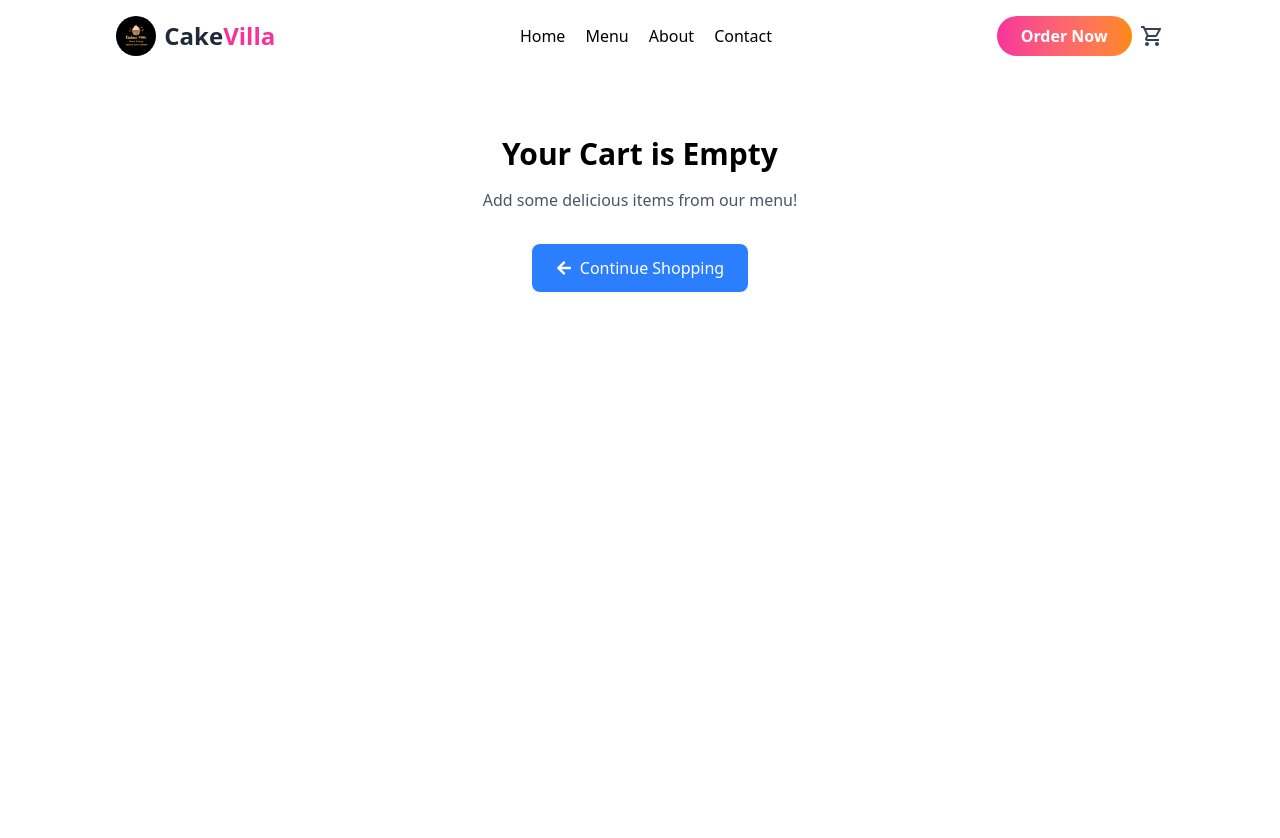
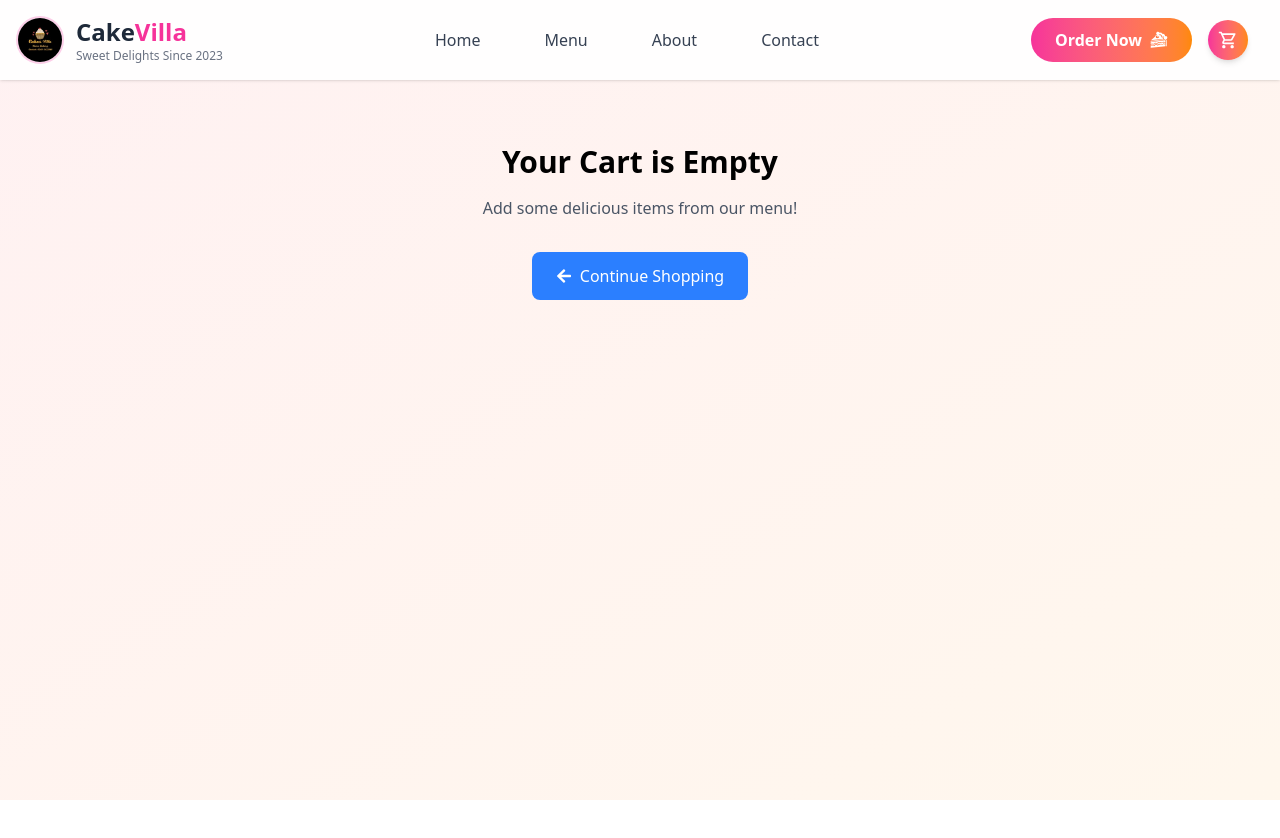
Before and after one commit to Hammad-000/Cakes-Villa, a React (Vite) app: page /cart in a window 1280 px wide. Shown: the top 838 px of the page. After the commit the page ends 800 px from the top, so only its background shows below. Built offline with nearby package versions, Linux system fonts and the light colour scheme.

Commit message:
Menu ui update

```diff
--- a/src/App.jsx
+++ b/src/App.jsx
@@ -1,5 +1,5 @@
 import { useState } from 'react';
-import { BrowserRouter as Router, Route, Routes, NavLink, Navigate ,Link } from 'react-router-dom';
+import { BrowserRouter as Router, Route, Routes, NavLink, Navigate, Link } from 'react-router-dom';
 import About from './Pages/About';
 import Menu from './Pages/Menu';
 import Contact from './Pages/Contact';
@@ -10,6 +10,8 @@ import Cart from './Pages/Cart';
 import ProductDetailpg from "./Pages/ProductDetailpg";
 import { MdOutlineShoppingCart } from "react-icons/md";
 import { CartProvider, useCart } from './components/CartContext';
+import { FaBars, FaTimes } from 'react-icons/fa'; // For mobile menu
+import { GiCakeSlice } from "react-icons/gi";
 
 
 function CartIcon() {
@@ -20,45 +22,60 @@ function CartIcon() {
     <div className="relative">
       <NavLink
         to="/cart"
-        className={({ isActive }) => isActive ? 'text-gray-700 hover:text-pink-600 font-medium' : 'hover:text-orange-500 transition-colors'}
+        className={({ isActive }) =>
+          isActive
+            ? 'flex items-center justify-center w-10 h-10 rounded-full bg-gradient-to-r from-pink-500 to-orange-400 text-white shadow-md'
+            : 'flex items-center justify-center w-10 h-10 rounded-full hover:bg-gray-100 transition-colors'
+        }
       >
-        <MdOutlineShoppingCart className="text-2xl" />
-      </NavLink>
+        <MdOutlineShoppingCart className="text-xl" />
         {cartItemsCount > 0 && (
-        <span className="absolute -top-2 -right-2 bg-red-500 text-white text-xs rounded-full w-5 h-5 flex items-center justify-center">
+          <span className="absolute -top-1 -right-1 bg-red-500 text-white text-xs font-bold rounded-full w-5 h-5 flex items-center justify-center">
             {cartItemsCount}
           </span>
         )}
+      </NavLink>
     </div>
   );
 }
 
 function App() {
+  const [isMenuOpen, setIsMenuOpen] = useState(false);
+
   return (
     <CartProvider>
-      <Router  >
-        <div className=' gap-10 justify-evenly'  >
+      <Router>
+        <div className="min-h-screen bg-gradient-to-br from-rose-50 to-orange-50">
+          {/* Navigation */}
+          <nav className="sticky top-0 z-50 bg-white/90 backdrop-blur-sm shadow-sm">
+            <div className="container mx-auto px-4 py-4">
+              <div className="flex items-center justify-between">
 
+                {/* Logo/Brand */}
+                <Link to="/home" className="flex items-center space-x-3 group">
+                  <div className="w-12 h-12 rounded-full overflow-hidden border-2 border-pink-200 group-hover:border-pink-400 transition-colors">
+                    <img
+                      src="./images/logo.jpg"
+                      alt="CakeVilla Logo"
+                      className="w-full h-full object-cover"
+                    />
+                  </div>
+                  <div>
+                    <h1 className="text-2xl font-bold text-gray-800">Cake<span className="text-pink-500">Villa</span></h1>
+                    <p className="text-xs text-gray-500 hidden sm:block">Sweet Delights Since 2023</p>
+                  </div>
+                </Link>
 
-          <nav className='flex p-4 justify-around items-center gap-6 '>
-
-           <div className="flex items-center space-x-2">
-  <div className="w-10 h-10 bg-gradient-to-r from-pink-500 to-orange-400 rounded-full overflow-hidden">
-    <img src="./images/logo.jpg" alt="CakeVilla Logo" className="w-full h-full object-cover" />
-  </div>
-  <span className="text-2xl font-bold text-gray-800">Cake<span className="text-pink-500">Villa</span></span>
-</div>
-
-
-
-          <div className=' flex gap-5' >
-  <nav className="hidden md:flex space-x-8">
-
-          </nav>
+                {/* Desktop Navigation Links */}
+                <div className="hidden md:flex items-center space-x-8">
                   <NavLink
                     to="/home"
                     className={({ isActive }) =>
-                isActive ? 'text-gray-700 hover:text-pink-600 font-medium' : 'hover:text-orange-500 transition-colors'
+                      `px-4 py-2 rounded-full font-medium transition-all duration-300 ${
+                        isActive
+                          ? 'bg-gradient-to-r from-pink-500 to-orange-400 text-white shadow-md'
+                          : 'text-gray-700 hover:text-pink-600 hover:bg-pink-50'
+                      }`
                     }
                   >
                     Home
@@ -66,7 +83,11 @@ function App() {
                   <NavLink
                     to="/menu"
                     className={({ isActive }) =>
-                isActive ? 'text-gray-700 hover:text-pink-600 font-medium' : 'hover:text-orange-500 transition-colors'
+                      `px-4 py-2 rounded-full font-medium transition-all duration-300 ${
+                        isActive
+                          ? 'bg-gradient-to-r from-pink-500 to-orange-400 text-white shadow-md'
+                          : 'text-gray-700 hover:text-pink-600 hover:bg-pink-50'
+                      }`
                     }
                   >
                     Menu
@@ -74,7 +95,11 @@ function App() {
                   <NavLink
                     to="/about"
                     className={({ isActive }) =>
-                isActive ? 'text-gray-700 hover:text-pink-600 font-medium' : 'hover:text-orange-500 transition-colors'
+                      `px-4 py-2 rounded-full font-medium transition-all duration-300 ${
+                        isActive
+                          ? 'bg-gradient-to-r from-pink-500 to-orange-400 text-white shadow-md'
+                          : 'text-gray-700 hover:text-pink-600 hover:bg-pink-50'
+                      }`
                     }
                   >
                     About
@@ -82,28 +107,110 @@ function App() {
                   <NavLink
                     to="/contact"
                     className={({ isActive }) =>
-                isActive ? 'text-gray-700 hover:text-pink-600 font-medium' : 'hover:text-orange-500 transition-colors'
+                      `px-4 py-2 rounded-full font-medium transition-all duration-300 ${
+                        isActive
+                          ? 'bg-gradient-to-r from-pink-500 to-orange-400 text-white shadow-md'
+                          : 'text-gray-700 hover:text-pink-600 hover:bg-pink-50'
+                      }`
                     }
                   >
                     Contact
-
                   </NavLink>
-
                 </div>
 
-
-         <div className='flex items-center space-x-2 ' >
+                {/* Right Side Buttons */}
+               <div className="flex items-center space-x-4">
   <Link
     to="/menu"
-            className="bg-gradient-to-r from-pink-500 to-orange-400 text-white px-6 py-2 rounded-full font-semibold hover:shadow-lg hover:shadow-pink-200 transition-all duration-300"
+    className="hidden md:flex items-center gap-2 bg-gradient-to-r from-pink-500 to-orange-400 text-white px-6 py-2.5 rounded-full font-semibold hover:shadow-lg hover:shadow-pink-200 transition-all duration-300 hover:scale-105"
+  >
+    Order Now
+    <GiCakeSlice className="text-lg" />
+  </Link>
+
+  <CartIcon />
+
+  {/* Mobile Menu Button */}
+  <button
+    className="md:hidden p-2 rounded-lg hover:bg-gray-100 transition-colors"
+    onClick={() => setIsMenuOpen(!isMenuOpen)}
+  >
+    {isMenuOpen ? <FaTimes className="text-2xl" /> : <FaBars className="text-2xl" />}
+  </button>
+</div>
+              </div>
+
+              {/* Mobile Menu */}
+              {isMenuOpen && (
+                <div className="md:hidden mt-4 py-4 border-t border-gray-200 animate-fadeIn">
+                  <div className="flex flex-col space-y-3">
+                    <NavLink
+                      to="/home"
+                      className={({ isActive }) =>
+                        `px-4 py-3 rounded-xl font-medium transition-all duration-300 ${
+                          isActive
+                            ? 'bg-gradient-to-r from-pink-500 to-orange-400 text-white shadow-md'
+                            : 'text-gray-700 hover:text-pink-600 hover:bg-pink-50'
+                        }`
+                      }
+                      onClick={() => setIsMenuOpen(false)}
+                    >
+                      Home
+                    </NavLink>
+                    <NavLink
+                      to="/menu"
+                      className={({ isActive }) =>
+                        `px-4 py-3 rounded-xl font-medium transition-all duration-300 ${
+                          isActive
+                            ? 'bg-gradient-to-r from-pink-500 to-orange-400 text-white shadow-md'
+                            : 'text-gray-700 hover:text-pink-600 hover:bg-pink-50'
+                        }`
+                      }
+                      onClick={() => setIsMenuOpen(false)}
+                    >
+                      Menu
+                    </NavLink>
+                    <NavLink
+                      to="/about"
+                      className={({ isActive }) =>
+                        `px-4 py-3 rounded-xl font-medium transition-all duration-300 ${
+                          isActive
+                            ? 'bg-gradient-to-r from-pink-500 to-orange-400 text-white shadow-md'
+                            : 'text-gray-700 hover:text-pink-600 hover:bg-pink-50'
+                        }`
+                      }
+                      onClick={() => setIsMenuOpen(false)}
+                    >
+                      About
+                    </NavLink>
+                    <NavLink
+                      to="/contact"
+                      className={({ isActive }) =>
+                        `px-4 py-3 rounded-xl font-medium transition-all duration-300 ${
+                          isActive
+                            ? 'bg-gradient-to-r from-pink-500 to-orange-400 text-white shadow-md'
+                            : 'text-gray-700 hover:text-pink-600 hover:bg-pink-50'
+                        }`
+                      }
+                      onClick={() => setIsMenuOpen(false)}
+                    >
+                      Contact
+                    </NavLink>
+                    <Link
+                      to="/menu"
+                      className="md:hidden bg-gradient-to-r from-pink-500 to-orange-400 text-white px-6 py-3 rounded-full font-semibold text-center hover:shadow-lg hover:shadow-pink-200 transition-all duration-300"
+                      onClick={() => setIsMenuOpen(false)}
                     >
                       Order Now
                     </Link>
-            <CartIcon    />
+                  </div>
+                </div>
+              )}
             </div>
           </nav>
 
-          <main className="min-h-screen">
+          {/* Main Content */}
+          <main className="container mx-auto px-4">
             <Routes>
               <Route path="/home" element={<Home />} />
               <Route path="/menu" element={<Menu />} />
@@ -111,10 +218,21 @@ function App() {
               <Route path="/contact" element={<Contact />} />
               <Route path="/product/:id" element={<ProductDetailpg />} />
               <Route path="/cart" element={<Cart />} />
-              <Route path="/" element={<Navigate to="/menu" />} />
+              <Route path="/" element={<Navigate to="/home" />} />
               <Route path="*" element={<Error />} />
             </Routes>
           </main>
+
+          {/* Add animation styles */}
+          <style jsx>{`
+            @keyframes fadeIn {
+              from { opacity: 0; transform: translateY(-10px); }
+              to { opacity: 1; transform: translateY(0); }
+            }
+            .animate-fadeIn {
+              animation: fadeIn 0.3s ease-out;
+            }
+          `}</style>
         </div>
       </Router>
     </CartProvider>
--- a/src/Pages/Cart.jsx
+++ b/src/Pages/Cart.jsx
@@ -107,7 +107,7 @@ function Cart() {
             </div>
 
             <div className="space-y-4">
-              <button className="w-full bg-green-500 text-white py-3 rounded-lg hover:bg-green-600 font-semibold transition-colors">
+              <button className="w-full bg-gradient-to-r rounded p-3 from-pink-500 to-orange-400 text-white shadow-md">
                 Proceed to Checkout
               </button>
 
```
Also changed, not shown: src/Components/ProductsCart.jsx (+6 -3 lines). Lines whose indentation alone changed are shown as unchanged.
